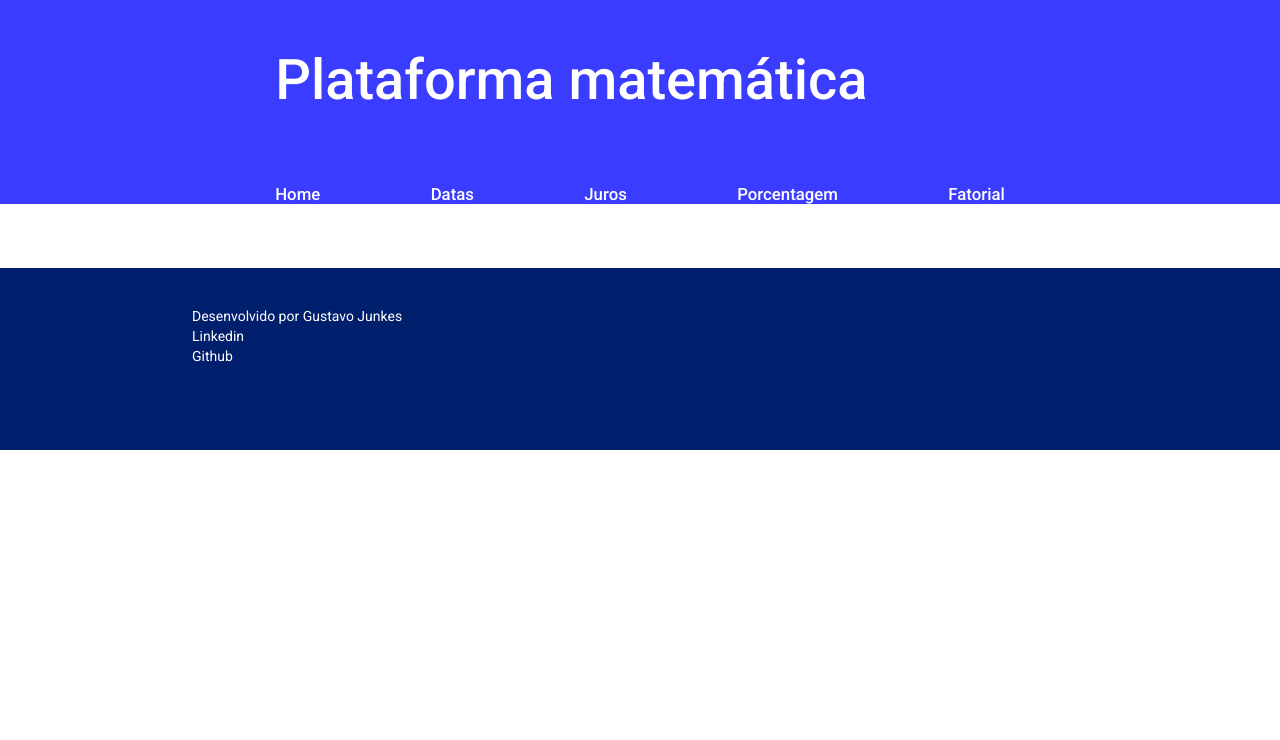
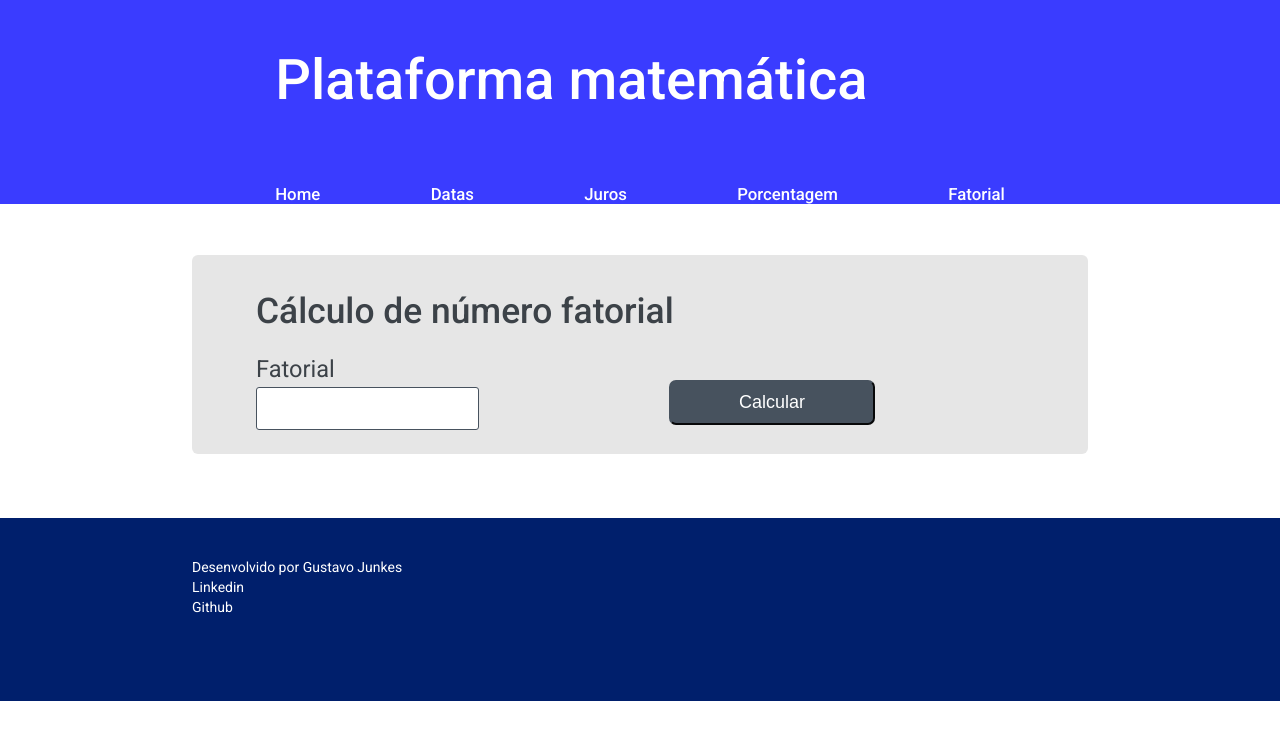
Before and after one commit to gustavoJunkes/math-platform, an Angular app: page /matematica/juros in a window 1280 px wide. Both pictures are taken after a click on the element "Fatorial". Shown: the top 740 px of the page. Built offline with nearby package versions, Linux system fonts and the light colour scheme.

Commit message:
Fixing factorial calculation.

```diff
--- a/src/app/features/math/factorial/factorial.component.html
+++ b/src/app/features/math/factorial/factorial.component.html
@@ -1,4 +1,8 @@
 <app-header></app-header>
 
+<app-card-calculation [form]="calculationForm1" [title]="'Cálculo de número fatorial'" (resultObject)="calculate1($event)"></app-card-calculation>
+<div class="result-div" *ngIf="calculationResult1">
+    <p>Resultado: {{calculationResult1}}</p> <button class="copy-button" (click)="copy(calculationResult1)">Copiar</button> <i class="material-icons" *ngIf="valueCopied == calculationResult1">check</i>
+</div>
 
 <app-footer></app-footer>
--- a/src/app/features/math/factorial/factorial.component.ts
+++ b/src/app/features/math/factorial/factorial.component.ts
@@ -1,3 +1,4 @@
+import { FormGroup, FormBuilder, Validators } from '@angular/forms';
 import { Component, OnInit } from '@angular/core';
 
 @Component({
@@ -7,9 +8,45 @@ import { Component, OnInit } from '@angular/core';
 })
 export class FactorialComponent implements OnInit {
 
-  constructor() { }
+  calculationForm1!: FormGroup;
+
+  calculationResult1!: number;
+
+  valueCopied!: Object;
+
+  constructor(private formBuilder: FormBuilder) { }
 
   ngOnInit(): void {
+  this.calculationForm1 = this.formBuilder.group({
+    "Fatorial": this.formBuilder.control('', [
+      Validators.required
+    ])
+  })
+  }
+
+  copy(value: number) {
+    navigator.clipboard.writeText(value+"");
+    this.valueCopied = value;
+  }
+
+  calculate1(form: FormGroup) {
+    var number = form.controls['Fatorial'].value;
+    this.calculationResult1 = this.calculateFactorial(number);
+  }
+
+  // 4! = 4*3*2*1
+  calculateFactorial(number:number): number {
+    if(number < 3 && number > -3) {
+      return number;
+    }
+
+    var result = number;
+    for(let i = number - 1; i > 0; i--) {
+      result *= i;
+      //result *= this.calculateFactorial(i);
+    }
+
+    return result;
   }
 
 }
```
